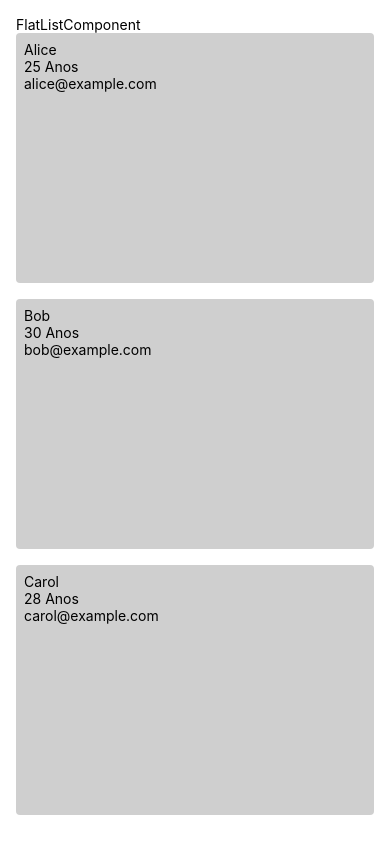
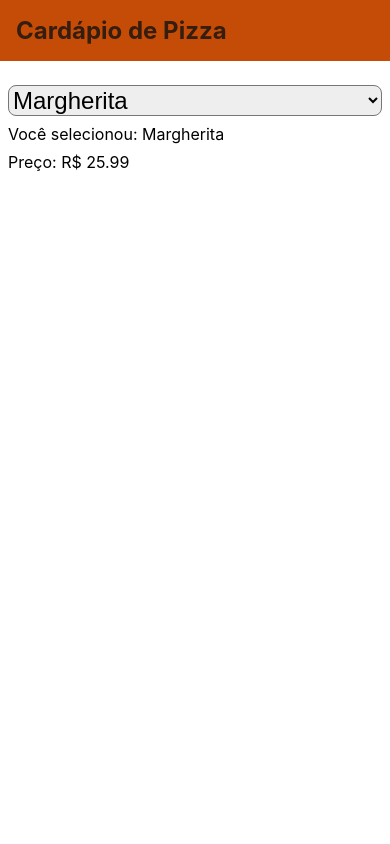
Before and after one commit to leonardo-gonsalez-clear/rn-01, a React Native app in the folder 03-learning-more/: screen / in a window 390 px wide. Built offline with nearby package versions, Linux system fonts and the light colour scheme.

Commit message:
✅ 03. 26: using picker

```diff
--- a/03-learning-more/package.json
+++ b/03-learning-more/package.json
@@ -9,6 +9,7 @@
     "web": "expo start --web"
   },
   "dependencies": {
+    "@react-native-picker/picker": "^2.4.10",
     "expo": "~49.0.7",
     "expo-status-bar": "~1.6.0",
     "react": "18.2.0",
--- a/03-learning-more/src/Main.tsx
+++ b/03-learning-more/src/Main.tsx
@@ -1,11 +1,13 @@
 import { StyleSheet, Text, View } from "react-native"
 import React from "react"
 import FlatListComponent from "./components/FlatListComponent"
+import PickerComponent from "./components/PickerComponent"
 
 export default function Main() {
   return (
     <View style={styles.container}>
-      <FlatListComponent />
+      {/* <FlatListComponent /> */}
+      <PickerComponent />
     </View>
   )
 }
--- /dev/null
+++ b/03-learning-more/src/components/PickerComponent.tsx
@@ -0,0 +1,85 @@
+import { StyleSheet, Text, View } from "react-native"
+import React, { useMemo } from "react"
+import { Picker } from "@react-native-picker/picker"
+
+const pizzas = [
+  {
+    id: 1,
+    nome: "Margherita",
+    preco: 25.99
+  },
+  {
+    id: 2,
+    nome: "Pepperoni",
+    preco: 28.99
+  },
+  {
+    id: 3,
+    nome: "Calabresa",
+    preco: 23.99
+  },
+  {
+    id: 4,
+    nome: "Quatro Queijos",
+    preco: 27.99
+  },
+  {
+    id: 5,
+    nome: "Frango com Catupiry",
+    preco: 26.99
+  }
+]
+
+export default function PickerComponent() {
+  const [selectedValue, setSelectedValue] = React.useState(1)
+
+  const selectedPizza = pizzas[selectedValue - 1]
+
+  return (
+    <View style={styles.container}>
+      <Text style={styles.header}>Cardápio de Pizza</Text>
+      <View style={styles.content}>
+        <Picker
+          selectedValue={selectedValue}
+          onValueChange={(v) => setSelectedValue(v)}
+          placeholder="Selecione"
+          mode="dialog"
+          style={styles.picker}
+        >
+          {pizzas.map((pizza) => (
+            <Picker.Item key={pizza.id} label={pizza.nome} value={pizza.id} />
+          ))}
+        </Picker>
+        <Text style={styles.text}>Você selecionou: {selectedPizza.nome}</Text>
+        <Text style={styles.text}>Preço: R$ {selectedPizza.preco}</Text>
+      </View>
+    </View>
+  )
+}
+
+const styles = StyleSheet.create({
+  container: {
+    flex: 1,
+    gap: 16
+  },
+  content: {
+    gap: 8,
+    padding: 8
+  },
+  header: {
+    backgroundColor: "#c54c06",
+    padding: 16,
+    fontSize: 24,
+    fontWeight: "700",
+    color: "#351d0f"
+  },
+  picker: {
+    backgroundColor: "#eee",
+    borderRadius: 8,
+    fontSize: 24,
+    overflow: "hidden"
+  },
+  text: {
+    fontSize: 16
+  }
+})
```
Also changed, not shown: 1 other file (tests, documents, lock files or other folders).
